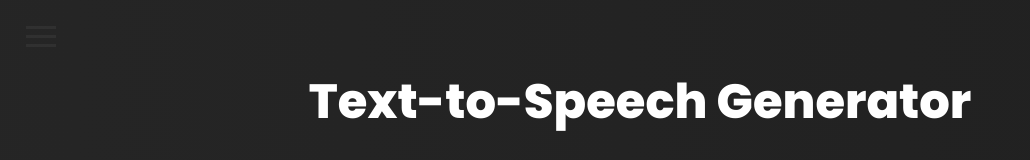
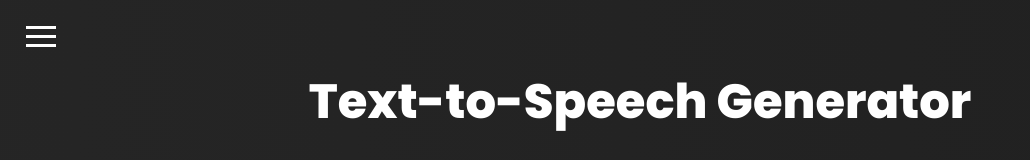
Before and after one commit to robbyfw/Robbys_Website, a plain HTML site: page new_page/index.html in a window 1280 px wide. Shown: the top 160 px of the page, without its empty margins (0-1030 px from the left). Drawn offline with Linux system fonts and the light colour scheme.

Commit message:
Update style.css

```diff
--- a/new_page/style.css
+++ b/new_page/style.css
@@ -167,7 +167,7 @@ body {
   width: 30px;
   height: 3px;
   margin: 6px;
-  background: rgba(255, 255, 255, 0.05);
+  background: white; /* changed to full white */
   transition: 0.3s;
 }
 .hamburger.active span:nth-child(1) {
```
